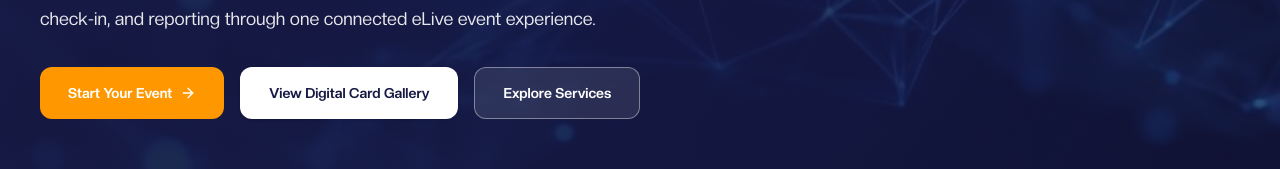
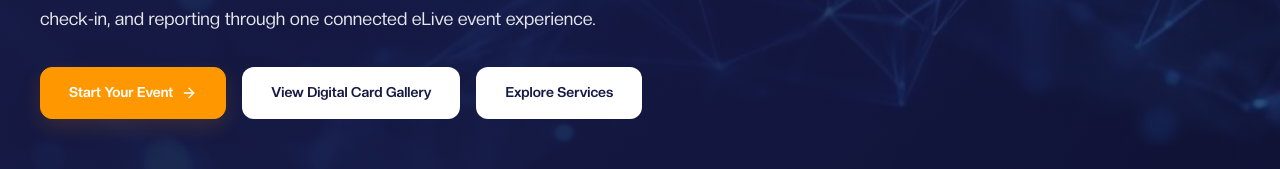
Before and after one commit to kite255/elive-website, a Next.js app: page /cards-tickets in a window 1280 px wide. Shown: the part 429-598 px from the top of the page. Built offline with nearby package versions, Linux system fonts and the light colour scheme; no server answers.

Commit message:
Apply shared button system to hero CTAs

```diff
--- a/app/cards-tickets/page.tsx
+++ b/app/cards-tickets/page.tsx
@@ -292,7 +292,7 @@ export default function CardsAndTicketsPage() {
               <motion.div variants={fadeUp} className="mt-8 flex flex-wrap gap-4">
   <Link
     href="/contact"
-    className="group inline-flex min-h-[52px] items-center gap-2 rounded-xl bg-[var(--color-elive-accent)] px-7 py-3 text-sm font-semibold !text-white transition-all duration-200 hover:-translate-y-0.5 hover:bg-[var(--color-elive-accent-dark)]"
+    className="group elive-btn elive-btn-primary"
   >
     Start Your Event
     <ArrowRight size={16} className="transition-transform duration-200 group-hover:translate-x-1" />
@@ -300,14 +300,14 @@ export default function CardsAndTicketsPage() {
 
   <Link
     href="/elive-cards-gallery"
-    className="inline-flex min-h-[52px] items-center justify-center rounded-xl border border-white/40 bg-white px-7 py-3 text-sm font-semibold text-[#161943] shadow-sm transition-all duration-200 hover:-translate-y-0.5 hover:bg-slate-100"
+    className="elive-btn elive-btn-light"
   >
     View Digital Card Gallery
   </Link>
 
   <Link
     href="#event-features"
-    className="inline-flex min-h-[52px] items-center justify-center rounded-xl border border-white/40 bg-white/10 px-7 py-3 text-sm font-semibold !text-white backdrop-blur-sm transition-all duration-200 hover:-translate-y-0.5 hover:bg-white/15"
+    className="elive-btn elive-btn-light"
   >
     Explore Services
   </Link>
```
